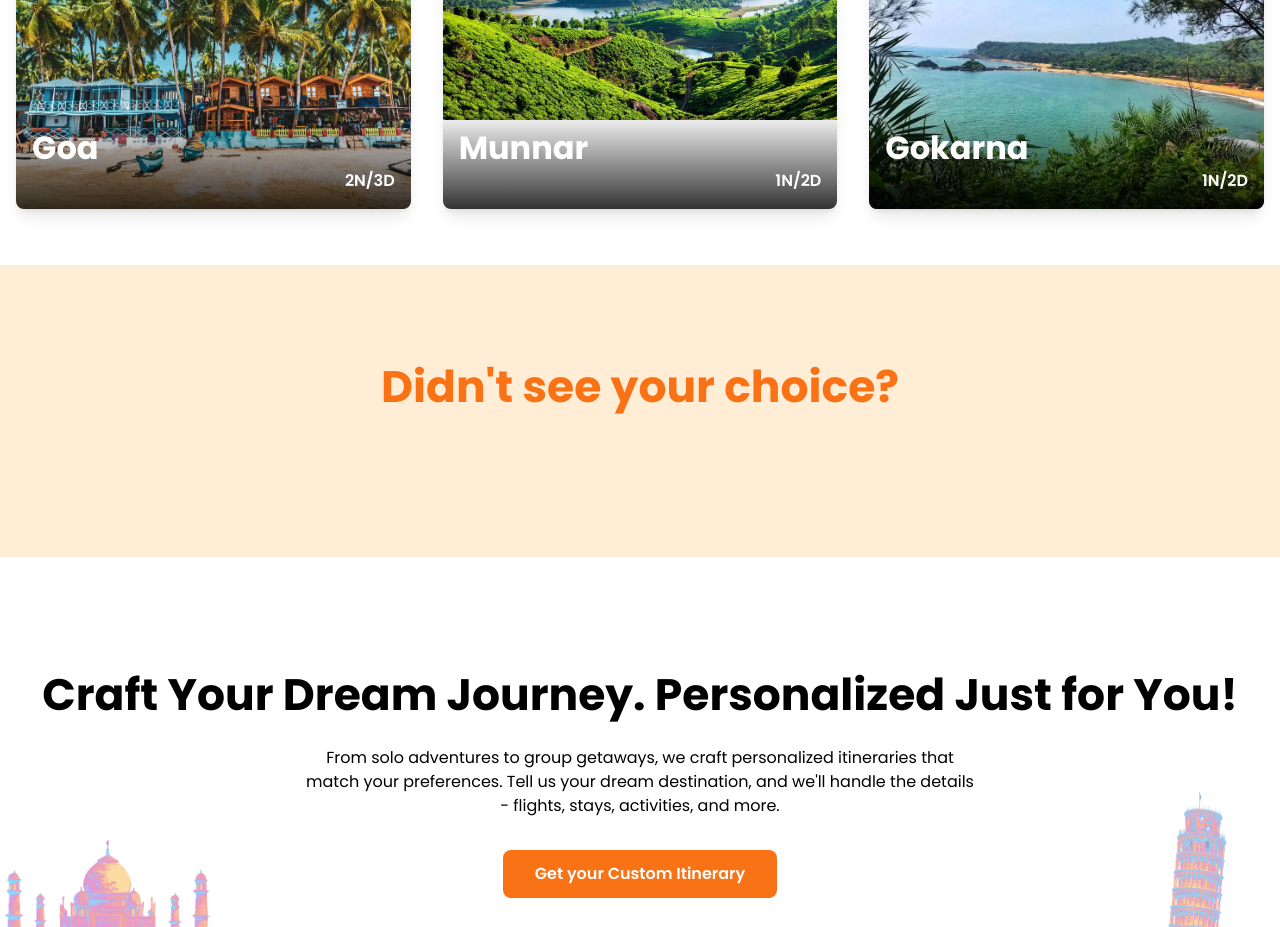
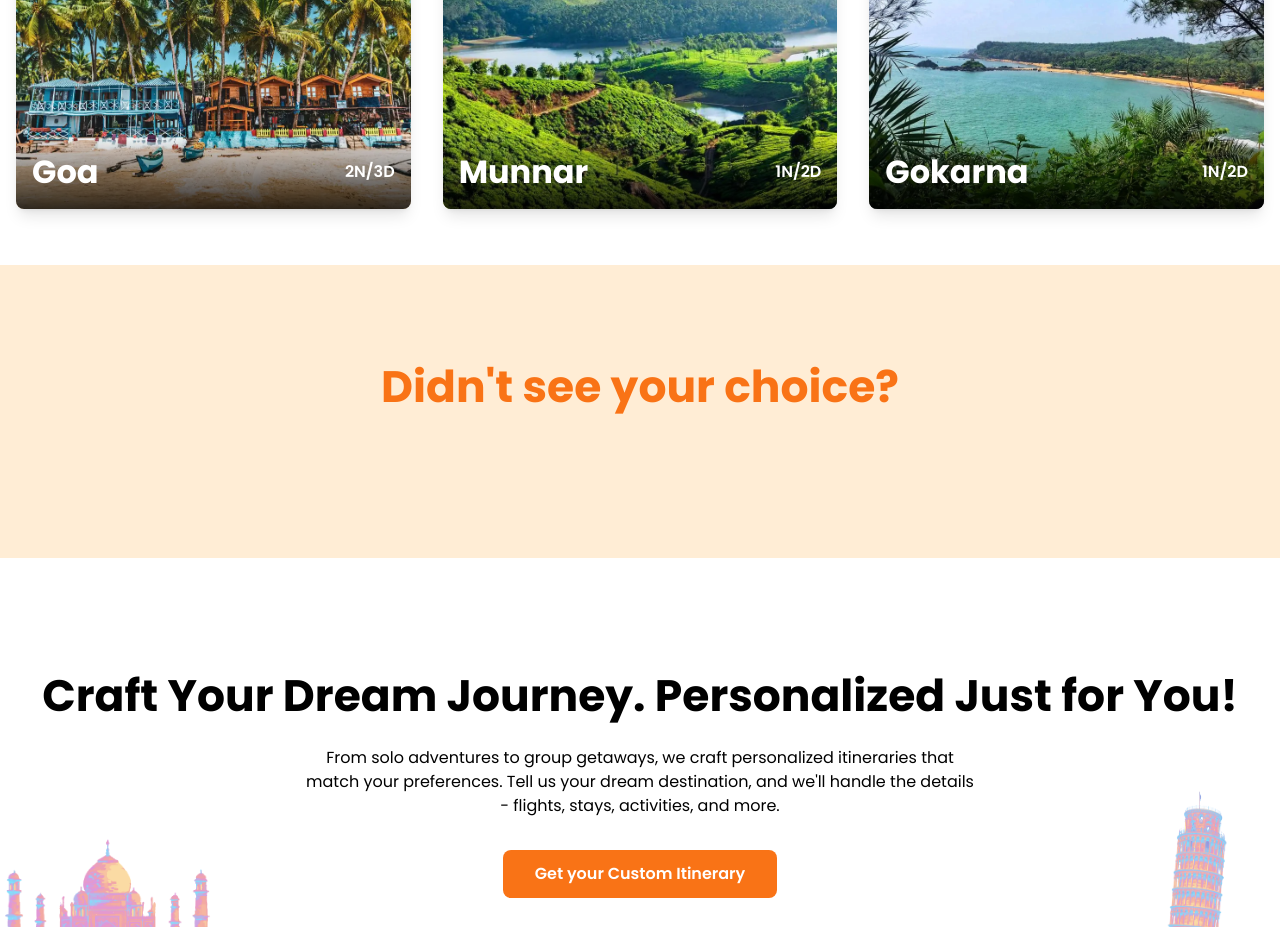
Before and after one commit to RonnMath03/TripAmigo, a React (Vite) app: page / in a window 1280 px wide. Shown: the part 1300-2227 px from the top of the page. Built offline with nearby package versions, Linux system fonts and the light colour scheme.

Commit message:
Refactor layout in Destinations component for better alignment of destination name and duration

```diff
--- a/src/components/Destinations.tsx
+++ b/src/components/Destinations.tsx
@@ -47,8 +47,8 @@
                 />
               </div>
               <div className="absolute bottom-0 left-0 right-0 p-4 bg-gradient-to-t from-black/80 to-transparent">
-                <h3 className="text-h3 font-bold text-white">{destination.name}</h3>
-                <div className="flex items-center justify-end">
+                <div className="flex items-center justify-between">
+                  <h3 className="text-h3 font-bold text-white">{destination.name}</h3>
                   <span className="text-white font-semibold text-body">{destination.duration}</span>
                 </div>
               </div>
```
Also changed, not shown: public/images/munnar.webp.
